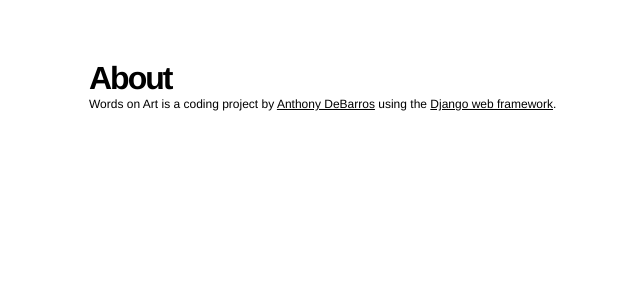
After one commit to anthonydb/sandbox-project, a Django app: template quotes/templates/about.html in a window 1280 px wide. The commit adds this page. Shown: the top 300 px of the page, without its empty margins (51-691 px from the left). Run offline with Django 3.2, Linux system fonts and the light colour scheme; the template is opened without the code that fills it, so the values that code supplies are empty; some libraries are stand-ins or nearby versions.

Commit message:
Added About page to project.w

```diff
--- /dev/null
+++ b/quotes/templates/about.html
@@ -0,0 +1,9 @@
+{% extends "quotes_base.html" %}
+
+{% block title %}{% endblock %}
+
+{% block content %}
+    <h1>About</h1>
+    Words on Art is a coding project by <a href="http://www.anthonydebarros.com" target="_blank">Anthony DeBarros</a> using the <a href="http://www.djangoproject.com" target="_blank">Django web framework</a>.
+
+{% endblock %}
--- a/quotes/templates/quotes_base.html
+++ b/quotes/templates/quotes_base.html
@@ -28,6 +28,7 @@
          <a href="{% url categories %}">Categories</a><br/>
          <a href="{% url search %}">Search</a><br/>
          <a href="{% url suggest %}">Suggest</a></br>
+         <a href="{% url about %}">About</a><br/>
       </div>
 
        <div id="container">
--- a/quotes/urls.py
+++ b/quotes/urls.py
@@ -1,5 +1,5 @@
 from django.conf.urls.defaults import patterns, include, url
-from quotes.views import QuotesListView, QuotesHomeView, QuotesDetailView, AuthorListView, AuthorQuotesView, CategoriesListView, CategoriesQuotesView, submit_thanks
+from quotes.views import QuotesListView, QuotesHomeView, QuotesDetailView, AuthorListView, AuthorQuotesView, CategoriesListView, CategoriesQuotesView, submit_thanks, AboutPageView
 from quotes.forms import submit_quote, search_quotes
 
 # Uncomment the next two lines to enable the admin:
@@ -15,6 +15,7 @@ urlpatterns = patterns('',
     url(r'^search/', search_quotes, name='search'),
     url(r'^suggest/thanks/', submit_thanks.as_view(), name='thanks'),
     url(r'^suggest/', submit_quote, name='suggest'),
+    url(r'^about/', AboutPageView.as_view(), name='about'),
     url(r'^(?P<quoteslug>[-\w]+)/', QuotesDetailView),
 #    url(r'^$', QuotesHomeView.as_view(), name='home'),
     url(r'^$', QuotesHomeView, name='home'),
--- a/quotes/views.py
+++ b/quotes/views.py
@@ -69,3 +69,8 @@ def CategoriesQuotesView(request, categoryslug):
 
 class submit_thanks(TemplateView):
     template_name = 'suggest_thanks.html'
+
+# About
+
+class AboutPageView(TemplateView):
+    template_name = 'about.html'
```
